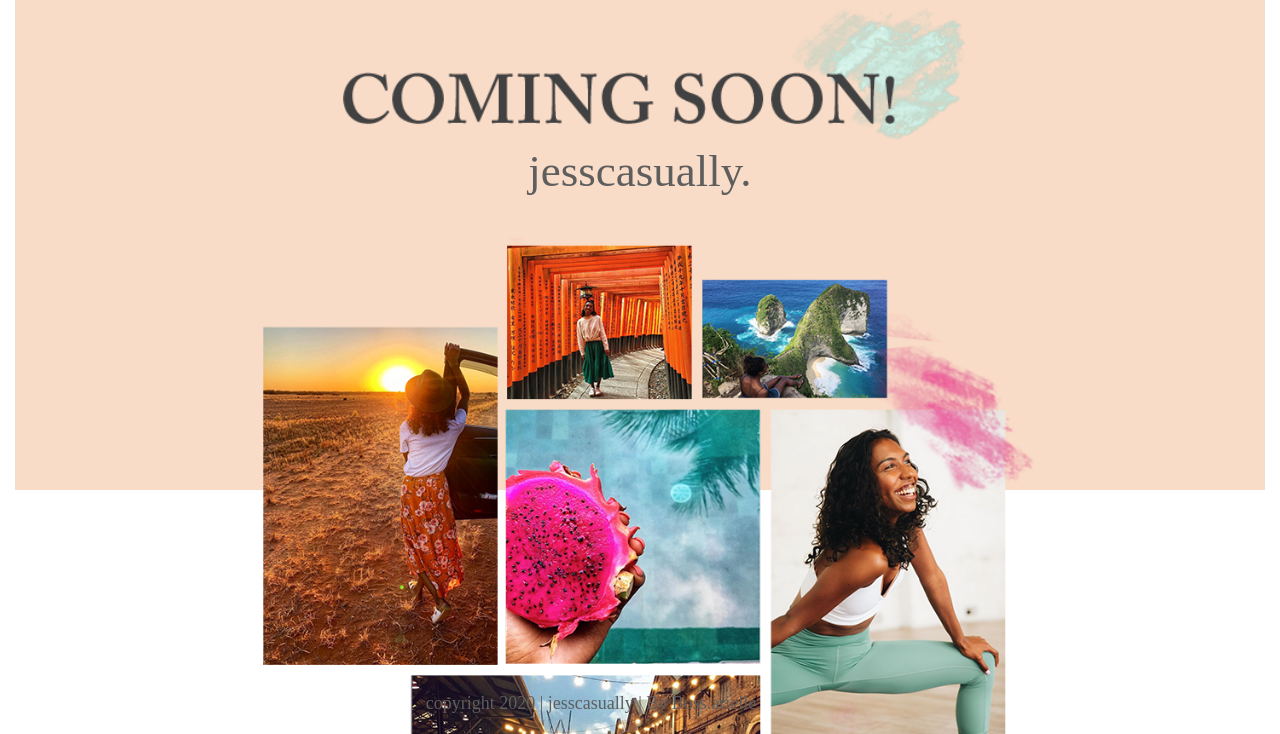
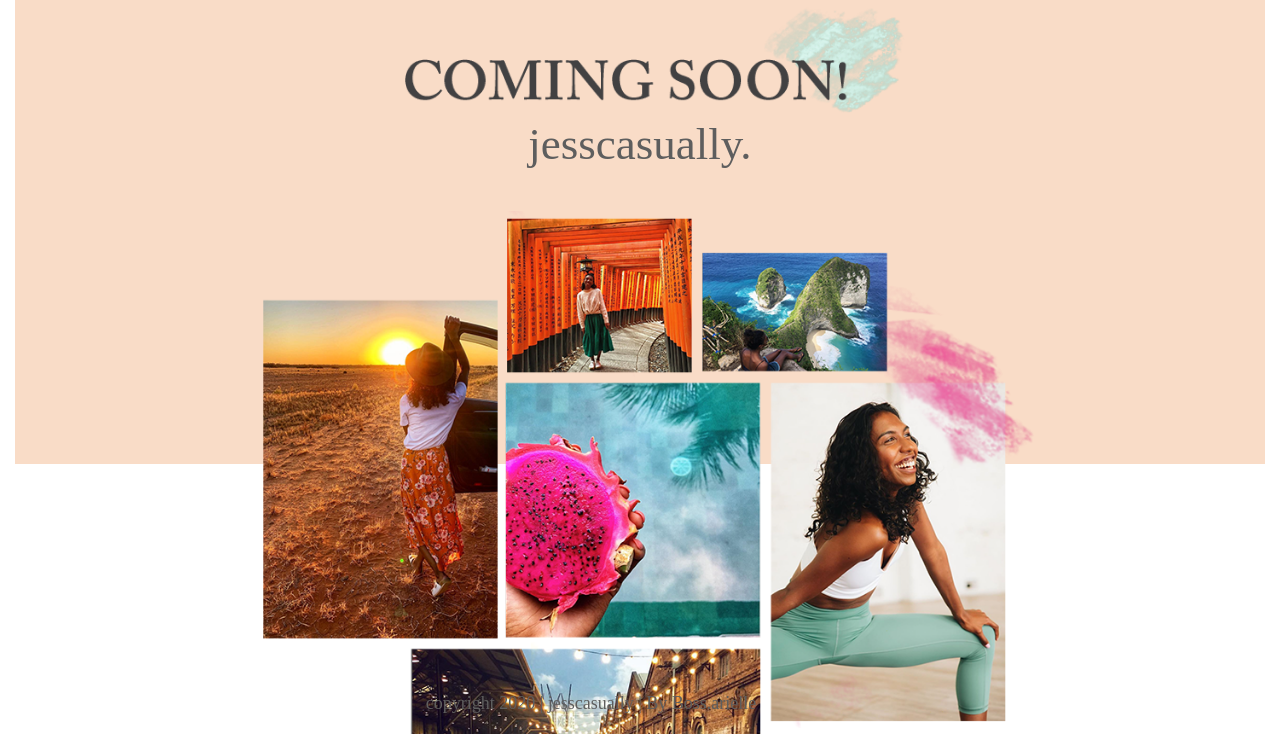
Before and after one commit to arielle-bosshard/jesscasually, a plain HTML site: page index.html in a window 1280 px wide. Shown: the part 66-800 px from the top of the page. Drawn offline with nearby package versions, Linux system fonts and the light colour scheme.

Commit message:
Style adjustments

```diff
--- a/css/main.css
+++ b/css/main.css
@@ -275,6 +275,9 @@ footer p {
   .titles p {
     font-size: 1.5em;
   }
+  .heading {
+    width: 70%;
+  }
   .titles h2 {
     font-size: 2.5em;
     padding-bottom: 40%;
@@ -297,7 +300,7 @@ footer p {
   }
   .heading {
     margin-top: 0;
-    width: 50%;
+    width: 40%;
   }
   .titles h2 {
     padding-bottom: 23%;
```
